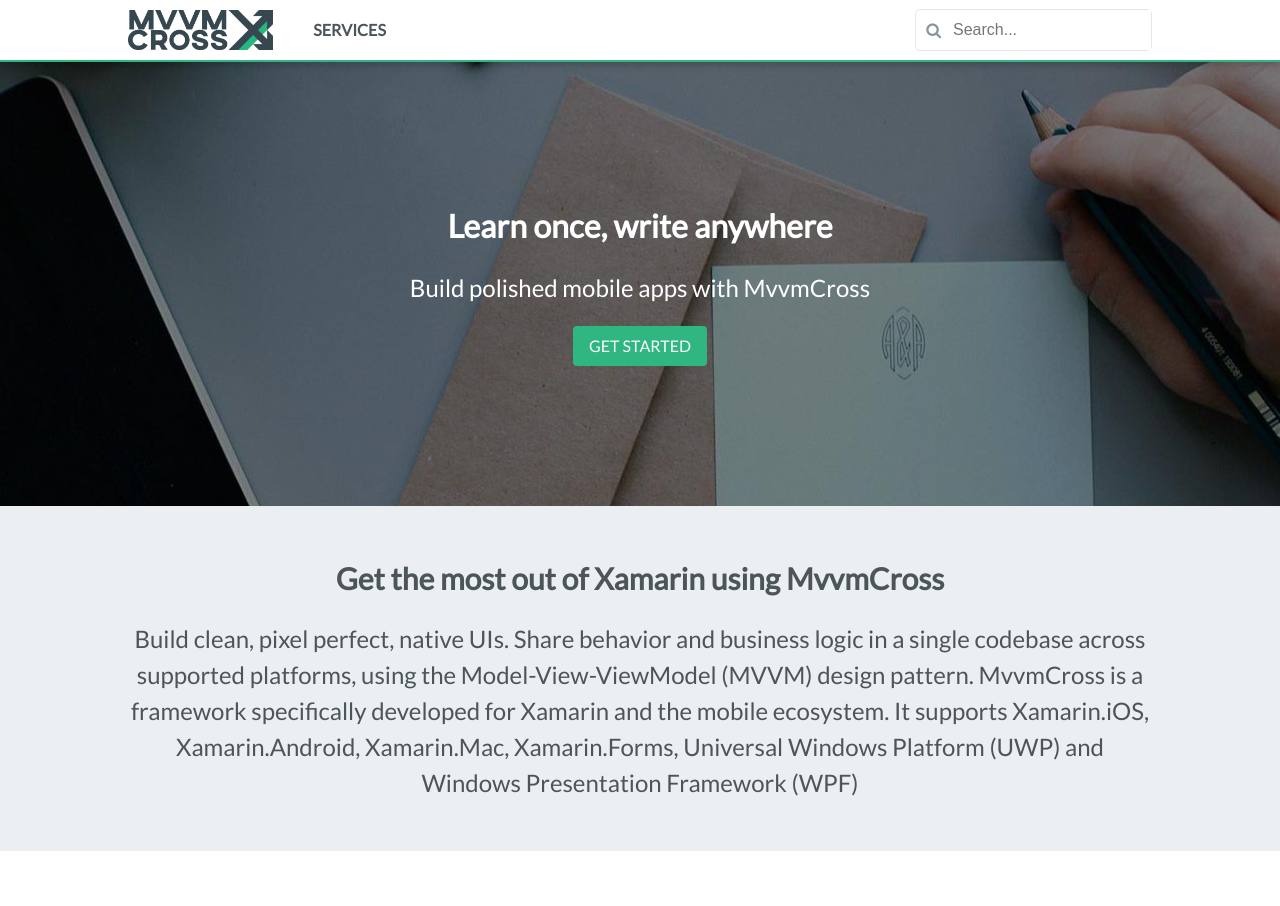
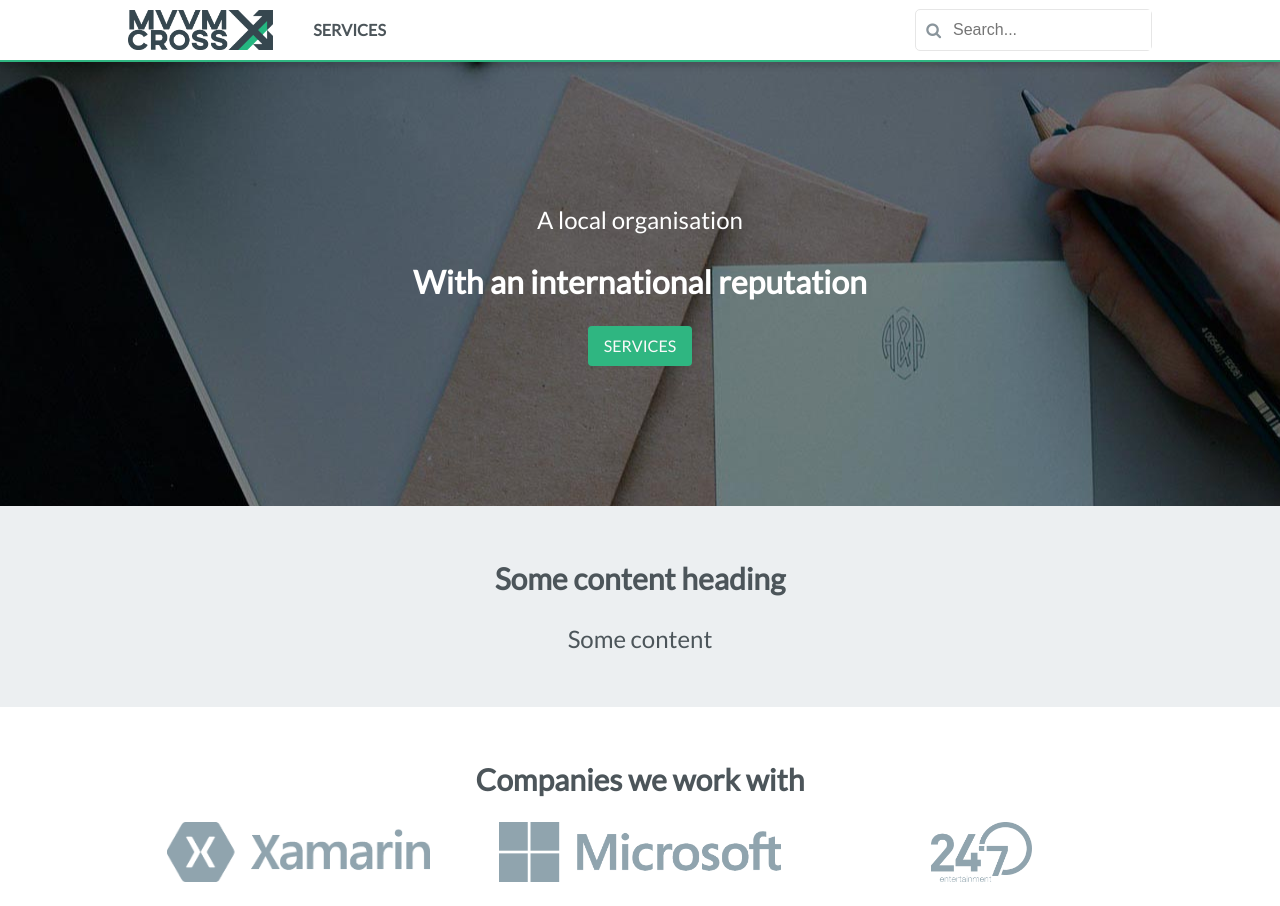
Before and after one commit to DrivenAlliance/website, a Jekyll site: the page built from index.md, in a window 1280 px wide and 1400 px high. Shown: the top 906 px of the window. Built offline with Jekyll 4.4.1, drawn with Linux system fonts in a browser that asks for light colours; nearby versions of some CDN libraries; some of the changed text lies outside the part shown.

Commit message:
Update content on the home page

```diff
--- a/_layouts/home.html
+++ b/_layouts/home.html
@@ -3,19 +3,16 @@
 ---
 <article class="home" role="article">
     <section class="landing" role="document">
-        <h1 class="title" role="presentation">Learn once, write anywhere</h1>
-        <p class="subtitle">Build polished mobile apps with MvvmCross</p>
-        <a class="start-button" href="{{ '/documentation/getting-started/getting-started.html' | relative_url }}" role="link">Get started</a>
+        <p class="subtitle">A local organisation</p>
+        <h1 class="title" role="presentation">With an international reputation</h1>
+        <a class="start-button" href="{{ '/services' | relative_url }}" role="link">Services</a>
     </section>
     <section class="description" role="document">
-        <h2 role="presentation">Get the most out of Xamarin using MvvmCross</h2>
-        <p>Build clean, pixel perfect, native UIs. Share behavior and business logic in a single codebase across supported
-        platforms, using the Model-View-ViewModel (MVVM) design pattern. MvvmCross is a framework specifically developed
-        for Xamarin and the mobile ecosystem. It supports Xamarin.iOS, Xamarin.Android, Xamarin.Mac, Xamarin.Forms, Universal
-        Windows Platform (UWP) and Windows Presentation Framework (WPF)</p>
+        <h2 role="presentation">Some content heading</h2>
+        <p>Some content</p>
     </section>
     <section class="companies" role="document">
-        <h2 role="presentation">Over 5000 companies rely on MvvmCross</h2>
+        <h2 role="presentation">Companies we work with</h2>
         <div class="company-gallerys">
             <div class="gallery"><img src="{{ '/assets/img/companies/xamarin.png' | relative_url }}" alt="Xamarin" role="img"></div>
             <div class="gallery"><img src="{{ '/assets/img/companies/microsoft.png' | relative_url }}" alt="Microsoft" role="img"></div>
@@ -24,11 +21,4 @@
             <div class="gallery"><img src="{{ '/assets/img/companies/olo.png' | relative_url }}" alt="Olo" role="img"></div>
         </div>
     </section>
-    <section class="backers" role="document">
-        <div class="opencollective"><script src="https://opencollective.com/MvvmCross/banner.js"></script></div>
-        <h2 role="presentation">And over 175 contributors!</h2>
-        <a href="https://github.com/MvvmCross/MvvmCross/graphs/contributors" target="_blank" role="link">
-            <img alt="Contributors" src="https://opencollective.com/mvvmcross/contributors.png?avatarHeight=36&amp;button=false&amp;width=1140&amp;margin=4" role="img">
-        </a>
-    </section>
 </article>
```
